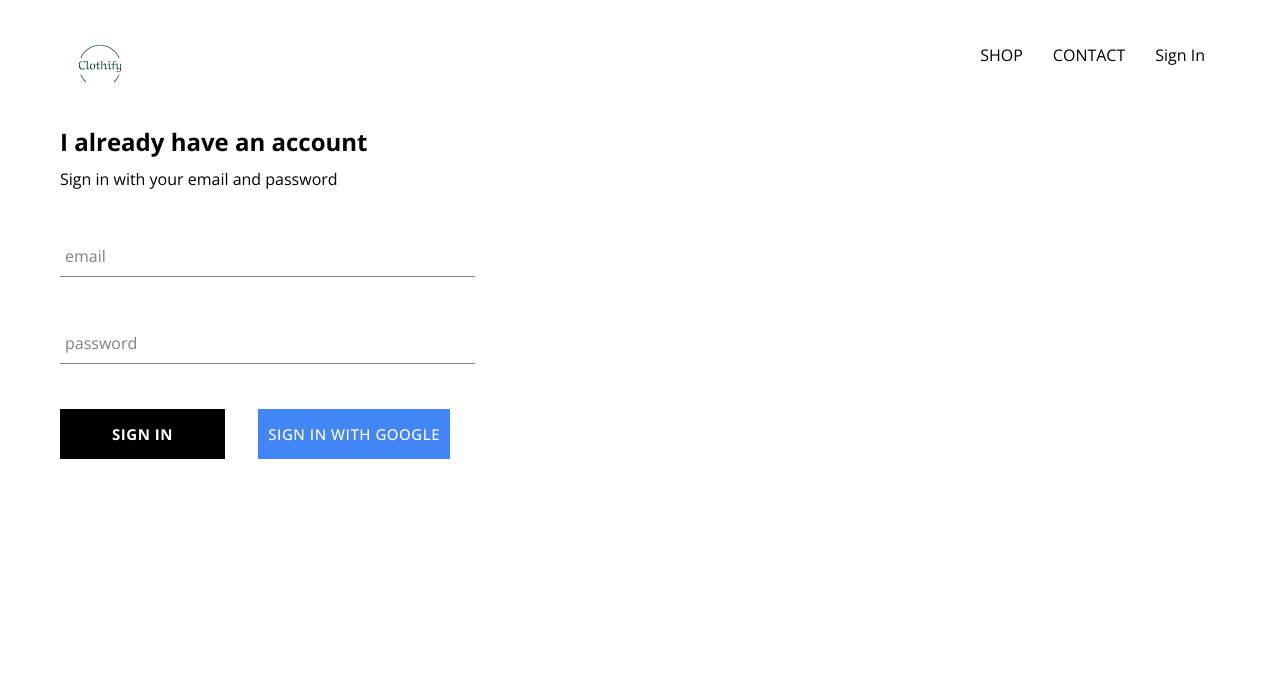
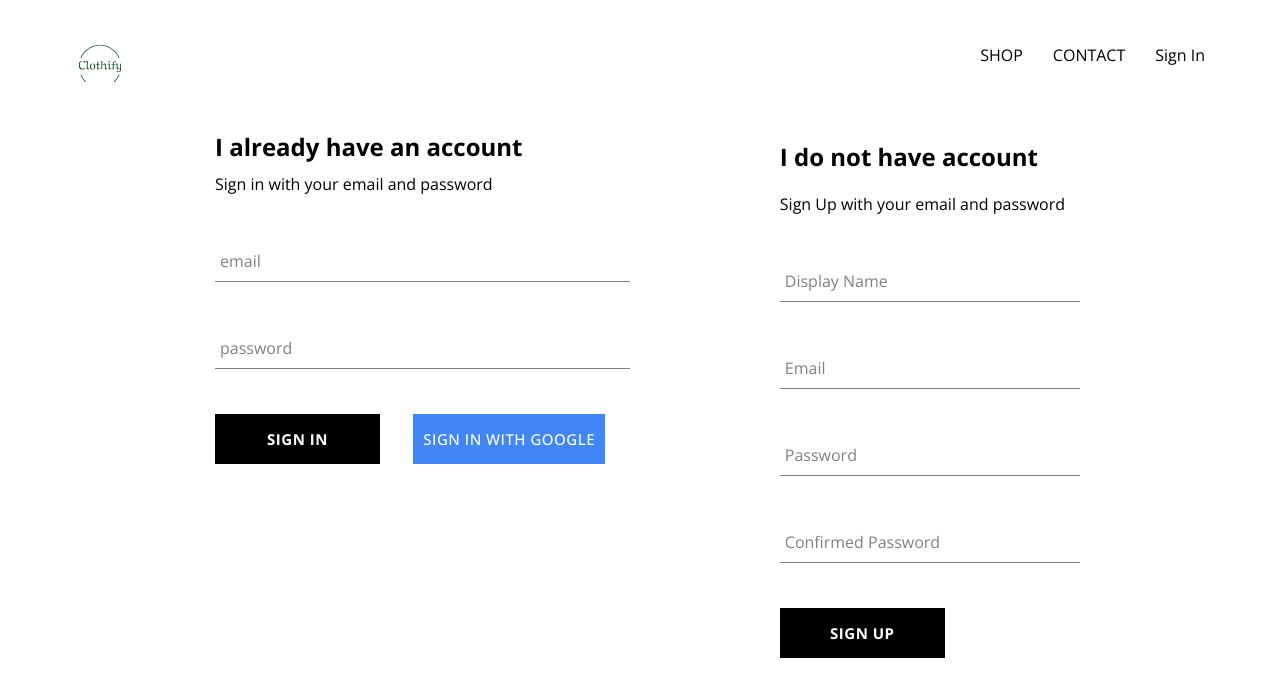
Before and after one commit to Drakula034/clothify, a React (Create React App) app: page /signin in a window 1280 px wide. Shown: the top 696 px of the page. Built offline with nearby package versions, Linux system fonts and the light colour scheme; no server answers.

Commit message:
added signin and signup using firebase

```diff
--- a/src/App.js
+++ b/src/App.js
@@ -6,21 +6,31 @@
 import SignInAndOutPage from "./pages/sign-in-out-page/sign-in-out.component.jsx";
 import { BrowserRouter, Route, Routes } from "react-router-dom";
 import Header from "./components/header/header.component.jsx";
-import { auth } from "./firebase/firebase.utils.js";
+import { auth, createUserProfileDocument } from "./firebase/firebase.utils.js";
 
 function App() {
   const [currentUser, setCurrentUser] = useState(null);
 
   useEffect(() => {
-    const subscribe = auth.onAuthStateChanged((user) => {
-      setCurrentUser(user);
+    const subscribe = auth.onAuthStateChanged(async (userAuth) => {
+      if (userAuth) {
+        const userRef = await createUserProfileDocument(userAuth);
+
+        userRef.onSnapshot((snapShot) => {
+          setCurrentUser({
+            id: snapShot.id,
+            ...snapShot.data(),
+          });
+        });
+      } else {
+        setCurrentUser(userAuth);
+      }
     });
     return () => {
       subscribe();
     };
   }, []);
 
-  // console.log(currentUser);
   return (
     <div>
       <BrowserRouter>
--- a/src/components/sign-in/sign-in.component.jsx
+++ b/src/components/sign-in/sign-in.component.jsx
@@ -3,16 +3,21 @@
 import "./sign-in.styles.scss";
 import FormInput from "../form-input/form-input.component";
 import Button from "../button/button.component";
-import { signInWithGoogle } from "../../firebase/firebase.utils";
+import { auth, signInWithGoogle } from "../../firebase/firebase.utils";
 function SignIn() {
   const [email, setEmail] = useState("");
   const [password, setPassword] = useState("");
 
-  function handleSubmit(e) {
-    e.preventDefault();
-    setEmail("");
-    setPassword("");
-  }
+  const handleSubmit = async (event) => {
+    event.preventDefault();
+    try {
+      await auth.signInWithEmailAndPassword(email, password);
+      setEmail("");
+      setPassword("");
+    } catch (err) {
+      console.log(err);
+    }
+  };
 
   function handleChange(e) {
     const { value, name } = e.target;
--- /dev/null
+++ b/src/components/sign-up/sign-up.component.jsx
@@ -0,0 +1,88 @@
+import FormInput from "../form-input/form-input.component";
+import Button from "../button/button.component";
+
+import { auth, createUserProfileDocument } from "../../firebase/firebase.utils";
+import { useState } from "react";
+
+function SignUp() {
+  const [user, setUser] = useState({
+    displayName: "",
+    email: "",
+    password: "",
+    confirmPassword: "",
+  });
+  const { displayName, email, password, confirmPassword } = user;
+
+  async function handleSubmit(event) {
+    event.preventDefault();
+    const { displayName, email, password, confirmPassword } = user;
+    if (password !== confirmPassword) {
+      alert("password don't match");
+      return;
+    }
+
+    try {
+      const authUser = await auth.createUserWithEmailAndPassword(
+        email,
+        password
+      );
+      await createUserProfileDocument(authUser, { displayName });
+      setUser({
+        displayName: "",
+        email: "",
+        password: "",
+        confirmPassword: "",
+      });
+    } catch (error) {
+      console.log(error);
+    }
+  }
+
+  function handleChange(e) {
+    const { name, value } = e.target;
+    setUser({ [name]: value });
+  }
+  return (
+    <div className="sign-up">
+      <h2 className="title">I do not have account</h2>
+      <span>Sign Up with your email and password</span>
+      <form className="sign-up-form" onSubmit={handleSubmit}>
+        <FormInput
+          type="text"
+          name="displayName"
+          value={displayName}
+          onChange={handleChange}
+          label="Display Name"
+          required
+        />
+        <FormInput
+          type="email"
+          name="email"
+          value={email}
+          onChange={handleChange}
+          label="Email"
+          required
+        />
+        <FormInput
+          type="password"
+          name="password"
+          value={password}
+          onChange={handleChange}
+          label="Password"
+          required
+        />
+        <FormInput
+          type="password"
+          name="confirmedPassword"
+          value={confirmPassword}
+          onChange={handleChange}
+          label="Confirmed Password"
+          required
+        />
+        <Button type="submit">SIGN UP</Button>
+      </form>
+    </div>
+  );
+}
+
+export default SignUp;
--- /dev/null
+++ b/src/components/sign-up/sign-up.styles.scss
@@ -0,0 +1,9 @@
+.sign-in {
+  width: 400px;
+  display: flex;
+  flex-direction: column;
+
+  .title {
+    margin: 10px 0;
+  }
+}
--- a/src/firebase/firebase.utils.js
+++ b/src/firebase/firebase.utils.js
@@ -12,6 +12,24 @@
   measurementId: "G-F82VVSWF71",
 };
 
+export const createUserProfileDocument = async (userAuth, additionalData) => {
+  if (!userAuth) return;
+
+  const userRef = firestore.doc(`users/${userAuth.uid}`);
+  const snapshot = await userRef.get();
+  if (!snapshot.exists) {
+    const { displayName, email } = userAuth;
+    const createdAt = new Date();
+
+    try {
+      await userRef.set({ displayName, email, createdAt, ...additionalData });
+    } catch (e) {
+      console.log("error creating user", e.message);
+    }
+  }
+  return userRef;
+};
+
 firebase.initializeApp(config);
 
 export const auth = firebase.auth();
--- a/src/pages/sign-in-out-page/sign-in-out.component.jsx
+++ b/src/pages/sign-in-out-page/sign-in-out.component.jsx
@@ -2,10 +2,12 @@
 
 import "./sign-in-out.styles.scss";
 import SignIn from "../../components/sign-in/sign-in.component";
+import SignUp from "../../components/sign-up/sign-up.component";
 function SignInAndOutPage() {
   return (
     <div className="sign-in-out-page">
       <SignIn />
+      <SignUp />
     </div>
   );
 }
--- a/src/pages/sign-in-out-page/sign-in-out.styles.scss
+++ b/src/pages/sign-in-out-page/sign-in-out.styles.scss
@@ -0,0 +1,6 @@
+.sign-in-out-page {
+  width: 850px;
+  display: flex;
+  justify-content: space-between;
+  margin: 30px auto;
+}
```
